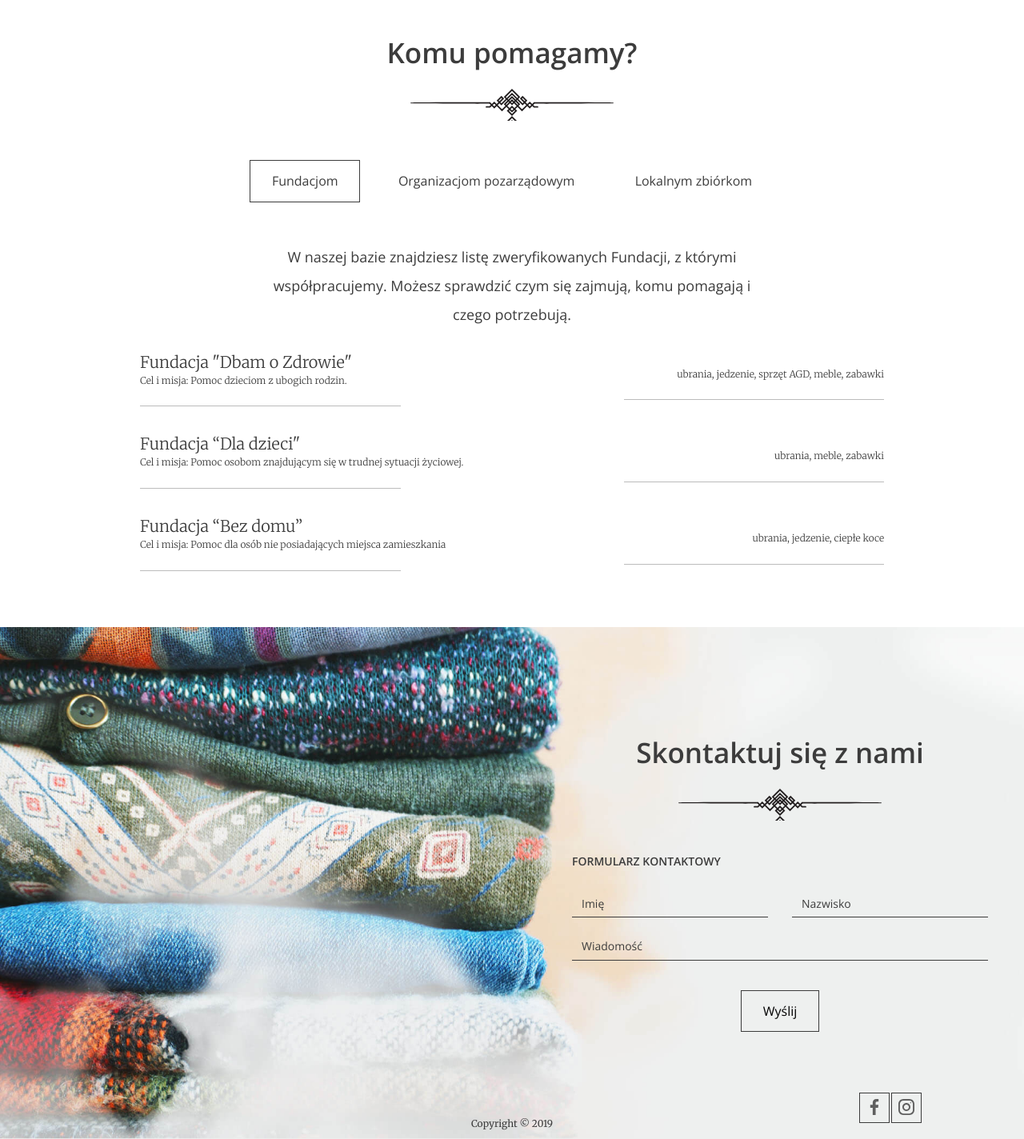
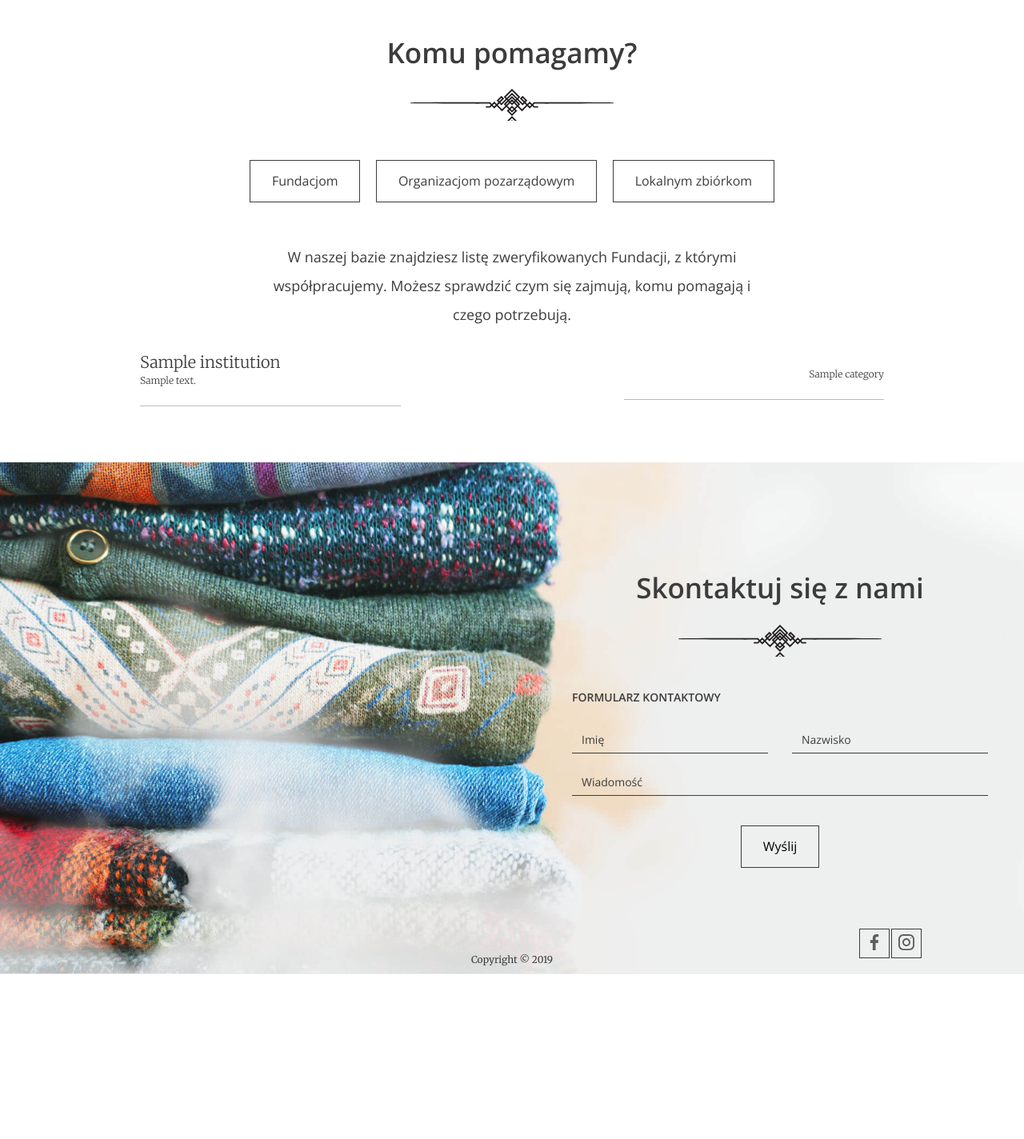
Before and after one commit to MarcinSerwinski/ShareIt, a Django app: page / in a window 1280 px wide. Shown: the part 2454-3878 px from the top of the page at 80% size. After the commit the page ends 3672 px from the top, so only its background shows below. Run offline with Django 4.2, Linux system fonts and the light colour scheme; tables that the repository leaves empty hold one stand-in row (values such as "Sample post").

Commit message:
all kinds of institutions and its atributes can be displayed at landing-page

```diff
--- a/home/templates/home/form.html
+++ b/home/templates/home/form.html
@@ -30,7 +30,7 @@
         </div>
     </header>
 
-    <section class="form--steps">
+    <section id="add_donation" class="form--steps">
         <div class="form--steps-instructions">
             <div class="form--steps-container">
                 <h3>Ważne!</h3>
--- a/home/templates/home/index.html
+++ b/home/templates/home/index.html
@@ -60,7 +60,7 @@
             </div>
         </div>
 
-        <a href="#" class="btn btn--large">Załóż konto</a>
+        <a href="{% url 'home:register' %}" class="btn btn--large">Załóż konto</a>
     </section>
 
     <section id="about-us" class="about-us">
@@ -77,9 +77,9 @@
         <h2>Komu pomagamy?</h2>
 
         <ul class="help--buttons">
-            <li data-id="1"><a href="#" class="btn btn--without-border active">Fundacjom</a></li>
-            <li data-id="2"><a href="#" class="btn btn--without-border">Organizacjom pozarządowym</a></li>
-            <li data-id="3"><a href="#" class="btn btn--without-border">Lokalnym zbiórkom</a></li>
+            <li data-id="1"><a href="#1" class="btn btn--without-border active">Fundacjom</a></li>
+            <li data-id="2"><a href="#2" class="btn btn--without-border active">Organizacjom pozarządowym</a></li>
+            <li data-id="3"><a href="#3" class="btn btn--without-border active">Lokalnym zbiórkom</a></li>
         </ul>
 
         <!-- SLIDE 1 -->
@@ -87,40 +87,18 @@
             <p>W naszej bazie znajdziesz listę zweryfikowanych Fundacji, z którymi współpracujemy. Możesz sprawdzić czym
                 się zajmują, komu pomagają i czego potrzebują.</p>
 
-            <ul class="help--slides-items">
+
+            <ul class="help--slides-items">{% for fundation in fundations %}
                 <li>
                     <div class="col">
-                        <div class="title">Fundacja "Dbam o Zdrowie"</div>
-                        <div class="subtitle">Cel i misja: Pomoc dzieciom z ubogich rodzin.</div>
+                        <div class="title">{{ fundation.name }}</div>
+                        <div class="subtitle">{{ fundation.description }}</div>
                     </div>
 
-                    <div class="col">
-                        <div class="text">ubrania, jedzenie, sprzęt AGD, meble, zabawki</div>
+                    <div class="col">{% for categories in fundation.categories.all %}
+                        <div class="text">{{ categories.name }}</div>{% endfor %}
                     </div>
-                </li>
-
-                <li>
-                    <div class="col">
-                        <div class="title">Fundacja “Dla dzieci"</div>
-                        <div class="subtitle">Cel i misja: Pomoc osobom znajdującym się w trudnej sytuacji życiowej.
-                        </div>
-                    </div>
-
-                    <div class="col">
-                        <div class="text">ubrania, meble, zabawki</div>
-                    </div>
-                </li>
-
-                <li>
-                    <div class="col">
-                        <div class="title">Fundacja “Bez domu”</div>
-                        <div class="subtitle">Cel i misja: Pomoc dla osób nie posiadających miejsca zamieszkania</div>
-                    </div>
-
-                    <div class="col">
-                        <div class="text">ubrania, jedzenie, ciepłe koce</div>
-                    </div>
-                </li>
+                </li>{% endfor %}
             </ul>
             <!-- Pagination
             <ul class="help--slides-pagination">
@@ -134,57 +112,22 @@
 
         <!-- SLIDE 2 -->
         <div class="help--slides" data-id="2">
-            <p>
-                Lorem ipsum dolor, sit amet consectetur adipisicing elit. Hic officiis mollitia dolor, neque aspernatur
+            <p>Lorem ipsum dolor, sit amet consectetur adipisicing elit. Hic officiis mollitia dolor, neque aspernatur
                 accusamus debitis. Ducimus, officia. Quia, sunt illum! Non iste placeat ab ipsum alias
                 quos suscipit corporis!
             </p>
-            <ul class="help--slides-items">
+            <ul class="help--slides-items">{% for organization in organizations %}
                 <li>
                     <div class="col">
-                        <div class="title">Organizacja 1</div>
-                        <div class="subtitle">Lorem ipsum dolor sit amet consectetur.</div>
+                        <div class="title">{{ organization.name }}</div>
+                        <div class="subtitle">{{ organization.description }}</div>
                     </div>
 
-                    <div class="col">
-                        <div class="text">Lorem ipsum dolor sit amet consectetur adipisicing elit.</div>
+                    <div class="col">{% for categories in organization.categories.all %}
+                        <div class="text">{{ categories.name }}</div>{% endfor %}
                     </div>
-                </li>
-
-                <li>
-                    <div class="col">
-                        <div class="title">Organizacja 2</div>
-                        <div class="subtitle">Lorem ipsum dolor sit amet consectetur.</div>
-                    </div>
-
-                    <div class="col">
-                        <div class="text">Lorem ipsum dolor sit amet consectetur adipisicing elit.</div>
-                    </div>
-                </li>
-
-                <li>
-                    <div class="col">
-                        <div class="title">Organizacja 3</div>
-                        <div class="subtitle">Lorem ipsum dolor sit amet consectetur.</div>
-                    </div>
-
-                    <div class="col">
-                        <div class="text">Lorem ipsum dolor sit amet consectetur adipisicing elit.</div>
-                    </div>
-                </li>
-
-                <li>
-                    <div class="col">
-                        <div class="title">Organizacja 4</div>
-                        <div class="subtitle">Lorem ipsum dolor sit amet consectetur.</div>
-                    </div>
-
-                    <div class="col">
-                        <div class="text">Lorem ipsum dolor sit amet consectetur adipisicing elit.</div>
-                    </div>
-                </li>
+                </li>{% endfor %}
             </ul>
-
             <!-- Pagination
             <ul class="help--slides-pagination">
               <li><a href="#" class="btn btn--small btn--without-border active" data-page="1">1</a></li>
@@ -200,30 +143,18 @@
         <div class="help--slides" data-id="3">
             <p>Lorem ipsum dolor sit amet, his ocurreret persequeris ea, ad utinam laudem duo. Verterem adipisci
                 partiendo eos ne, ea his reque quaeque recteque, ne quo lobortis intellegam.</p>
-            <ul class="help--slides-items">
+             <ul class="help--slides-items">{% for local_charity in local_charities %}
                 <li>
                     <div class="col">
-                        <div class="title">Lokalna zbiórka 1</div>
-                        <div class="subtitle">Lorem ipsum dolor sit amet consectetur.</div>
+                        <div class="title">{{ local_charity.name }}</div>
+                        <div class="subtitle">{{ local_charity.description }}</div>
                     </div>
 
-                    <div class="col">
-                        <div class="text">Lorem ipsum dolor sit amet consectetur adipisicing elit.</div>
+                    <div class="col">{% for categories in local_charity.categories.all %}
+                        <div class="text">{{ categories.name }}</div>{% endfor %}
                     </div>
-                </li>
-
-                <li>
-                    <div class="col">
-                        <div class="title">Lokalna zbiórka 2</div>
-                        <div class="subtitle">Lorem ipsum dolor sit amet consectetur.</div>
-                    </div>
-
-                    <div class="col">
-                        <div class="text">Lorem ipsum dolor sit amet consectetur adipisicing elit.</div>
-                    </div>
-                </li>
+                </li>{% endfor %}
             </ul>
-
             <!-- Pagination
             <ul class="help--slides-pagination">
               <li><a href="#" class="btn btn--small btn--without-border active" data-page="1">1</a></li>
--- a/home/views.py
+++ b/home/views.py
@@ -1,9 +1,11 @@
+import random
+
 from django.db.models import Sum
 from django.shortcuts import render
 from django.views import View
 from django.views.generic import TemplateView, FormView, ListView
 
-from home.models import Donation, Institution
+from home.models import *
 
 
 class LandingPage(View):
@@ -11,8 +13,13 @@ class LandingPage(View):
     def get(self, request):
         sum_of_bags = Donation.objects.aggregate(Sum('quantity'))
         sum_of_institutions = Institution.objects.count()
+        fundations = Institution.objects.filter(type=1)
+        organizations = Institution.objects.filter(type=2)
+        local_charities = Institution.objects.filter(type=3)
         return render(request, 'home/index.html',
-                      {'sum_of_bags': sum_of_bags, 'sum_of_institutions': sum_of_institutions})
+                      {'sum_of_bags': sum_of_bags, 'sum_of_institutions': sum_of_institutions,
+                       'fundations': fundations, 'organizations': organizations, 'local_charities': local_charities})
+                       # 'a':a
 
 
 class AddDonation(TemplateView):
--- a/templates/partials/_menu.html
+++ b/templates/partials/_menu.html
@@ -1,7 +1,7 @@
 <nav class="container container--70">
     <ul class="nav--actions">
-        <li><a href="#">Zaloguj</a></li>
-        <li class="highlighted"><a href="#">Załóż konto</a></li>
+        <li><a href="{% url 'home:login' %}">Zaloguj</a></li>
+        <li class="highlighted"><a href="{% url 'home:register' %}">Załóż konto</a></li>
     </ul>
     <ul class="nav--actions">
         <li class="logged-user">
@@ -18,7 +18,7 @@
             <li><a href="#steps" class="btn btn--without-border">O co chodzi?</a></li>
             <li><a href="#about-us" class="btn btn--without-border">O nas</a></li>
             <li><a href="#help" class="btn btn--without-border">Fundacje i organizacje</a></li>
-            <li><a href="form.html" class="btn btn--without-border">Przekaż dary</a></li>
+            <li><a href="{% url 'home:add-donation' %}#add_donation" class="btn btn--without-border">Przekaż dary</a></li>
             <li><a href="#contact" class="btn btn--without-border">Kontakt</a></li>
         </ul>{% else %}
             <ul>
@@ -26,7 +26,7 @@
             <li><a href='{% url 'home:home' %}#steps' class="btn btn--without-border">O co chodzi?</a></li>
             <li><a href="{% url 'home:home' %}#about-us" class="btn btn--without-border">O nas</a></li>
             <li><a href="{% url 'home:home' %}#help" class="btn btn--without-border">Fundacje i organizacje</a></li>
-            <li><a href="form.html" class="btn btn--without-border">Przekaż dary</a></li>
+            <li><a href="{% url 'home:add-donation' %}#add_donation" class="btn btn--without-border">Przekaż dary</a></li>
             <li><a href="{% url 'home:home' %}#contact" class="btn btn--without-border">Kontakt</a></li>
         </ul>{% endif %}
 </nav>
```
